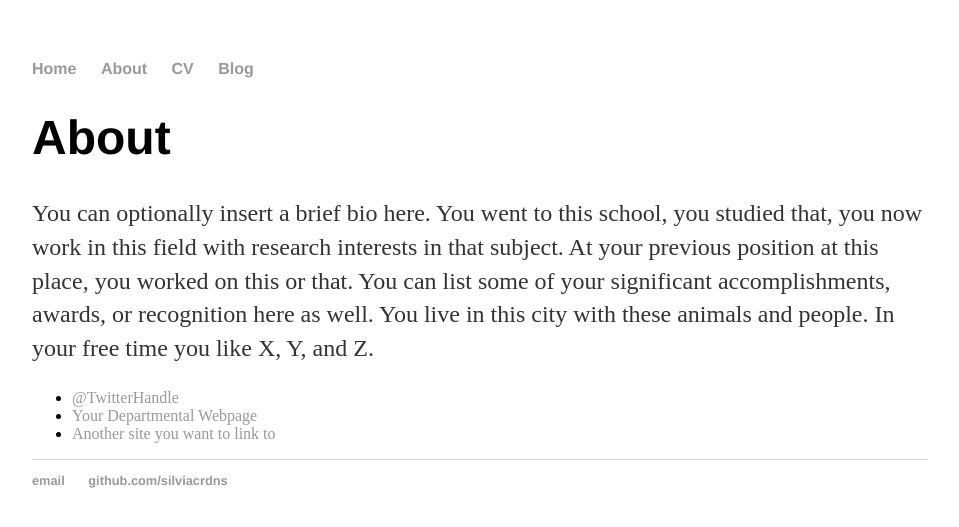
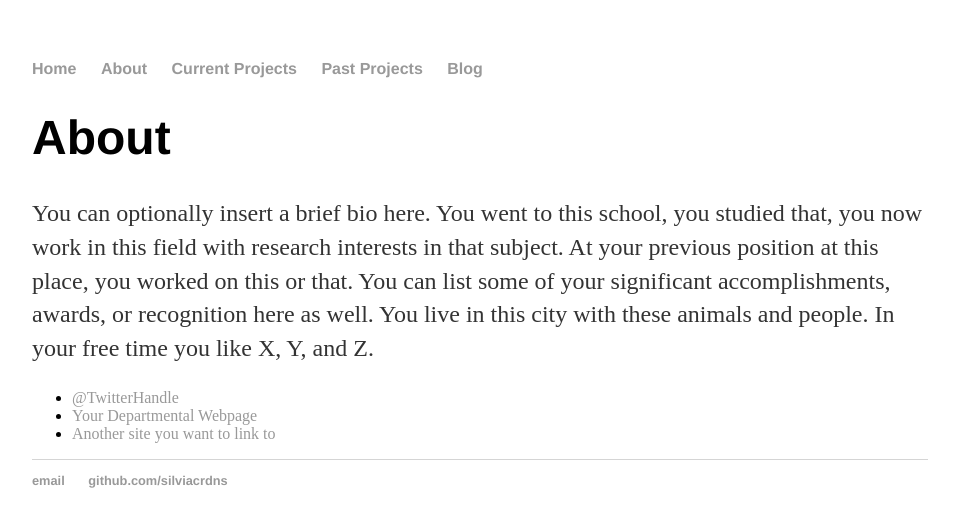
Before and after one commit to silviacrdns/silviacrdns.github.io, a Jekyll site: the page built from about/index.html, in a window 1280 px wide. Shown: the top 527 px of the page, without its empty margins (160-1119 px from the left). Built offline with Jekyll 4.4.1, drawn with Linux system fonts in a browser that asks for light colours.

Commit message:
Update default.html

```diff
--- a/_layouts/default.html
+++ b/_layouts/default.html
@@ -10,8 +10,9 @@
 	    		<ul>
 	        		<li><a href="/">Home</a></li>
 		        	<li><a href="/about">About</a></li>
-	        		<li><a href="/cv">CV</a></li>
-	        		<li><a href="/blog">Blog</a></li>
+	        		<li><a href="/cp">Current Projects</a></li>
+	        		<li><a href="/pp">Past Projects</a></li>
+				<li><a href="/blog">Blog</a></li>
 	    		</ul>
 			</nav>
 			<div class="container">
```
